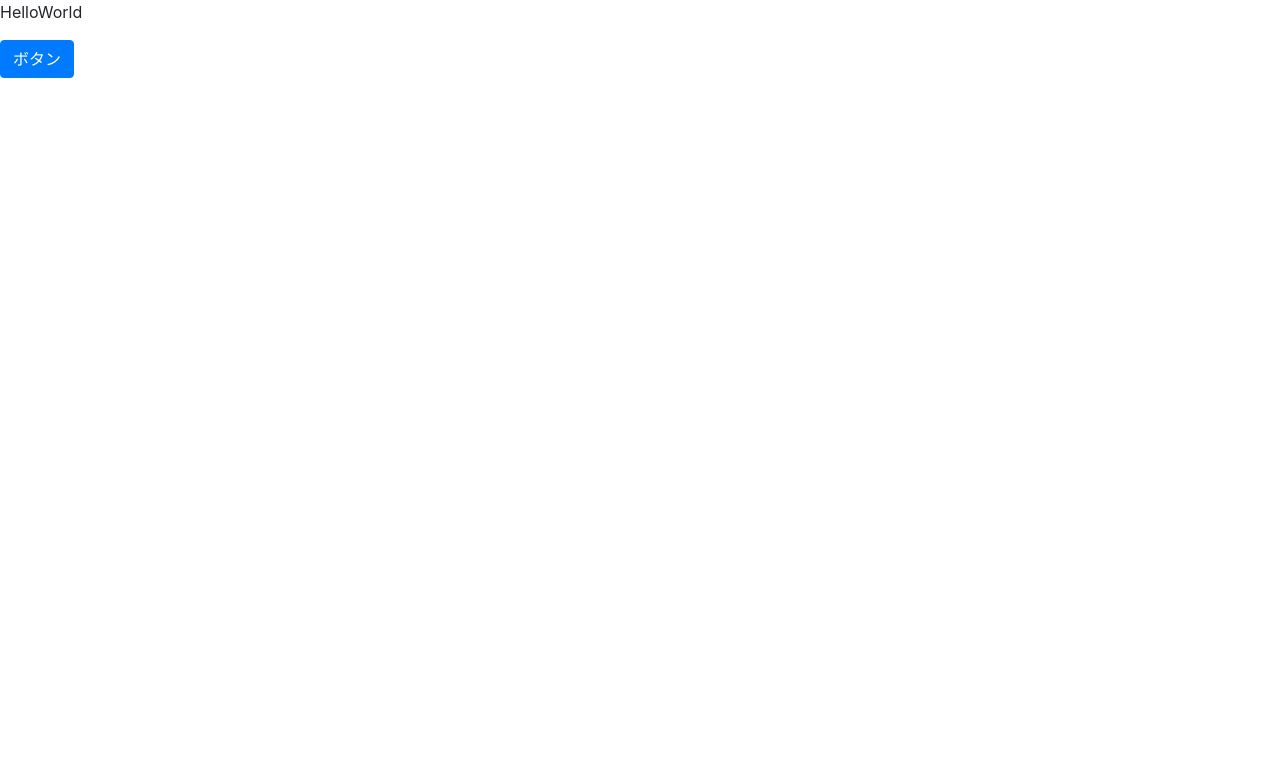
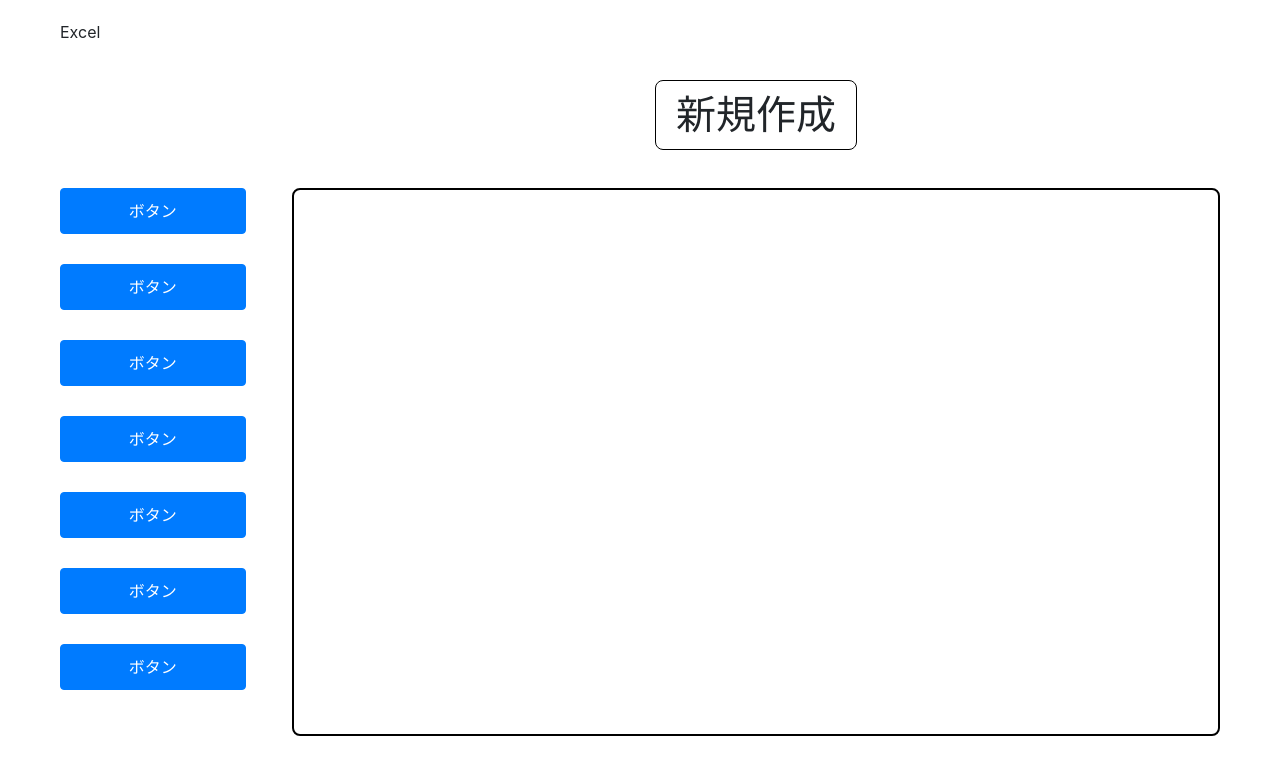
Before and after one commit to Serizawa1994/angular-in-laravel, an Angular app: page / in a window 1280 px wide. Shown: the top 774 px of the page. Built offline with nearby package versions, Linux system fonts and the light colour scheme.

Commit message:
create base-page

```diff
--- a/src/app/app.component.css
+++ b/src/app/app.component.css
@@ -0,0 +1,70 @@
+@charset "UTF-8";
+footer {
+    padding:20px 60px 0 60px;
+}
+
+body {
+    margin: 0 auto;
+    max-width: 1640px;
+    padding:20px 60px 0 60px;
+}
+
+.box {
+    position: relative;
+}
+
+.wrapper {
+    position: relative;
+}
+
+.plate {
+    position: relative;
+}
+
+ul {
+    list-style: none;
+    padding: 0;
+}
+
+h1 {
+    display: inline-block;
+    border: 1px solid #000000;
+    border-radius: 8px;
+    padding: 10px 20px;
+}
+
+.top-box {
+    display: flex;
+    text-align: center;
+}
+
+.content-box {
+   display: flex;
+   justify-content: space-between;
+   margin-top: 30px;
+}
+
+.top-left-wrapper {
+    width: 20%;
+}
+
+.top-right-wrapper {
+    width: 80%;
+}
+
+.middle-left-wrapper {
+    width: 20%;
+}
+
+.middle-right-wrapper {
+    height: auto;
+    width: 80%;
+    border: 2px solid #000000;
+    border-radius: 8px;
+}
+
+button {
+    padding: 10px 20px;
+    margin: 0 auto 30px auto;
+    width: 80%;
+}
--- a/src/app/app.component.html
+++ b/src/app/app.component.html
@@ -1,3 +1,31 @@
-<p>HelloWorld</p>
+<footer>
+    <div class="box footer-box">
+        <p>Excel</p>
+    </div>
+</footer>
 
-<button type="submit" class="btn btn-primary">ボタン</button>
+<body>
+    <div class="box top-box">
+        <div class="wrapper top-left-wrapper"></div>
+        <div class="wrapper top-right-wrapper">
+            <h1>新規作成</h1>
+        </div>
+    </div>
+
+    <div class="box content-box">
+        <div class="wrapper middle-left-wrapper">
+            <ul>
+                <li><button type="button" class="btn btn-primary">ボタン</button></li>
+                <li><button type="button" class="btn btn-primary">ボタン</button></li>
+                <li><button type="button" class="btn btn-primary">ボタン</button></li>
+                <li><button type="button" class="btn btn-primary">ボタン</button></li>
+                <li><button type="button" class="btn btn-primary">ボタン</button></li>
+                <li><button type="button" class="btn btn-primary">ボタン</button></li>
+                <li><button type="button" class="btn btn-primary">ボタン</button></li>
+            </ul>
+        </div>
+        <div class="wrapper middle-right-wrapper">
+
+        </div>
+    </div>
+</body>
```
